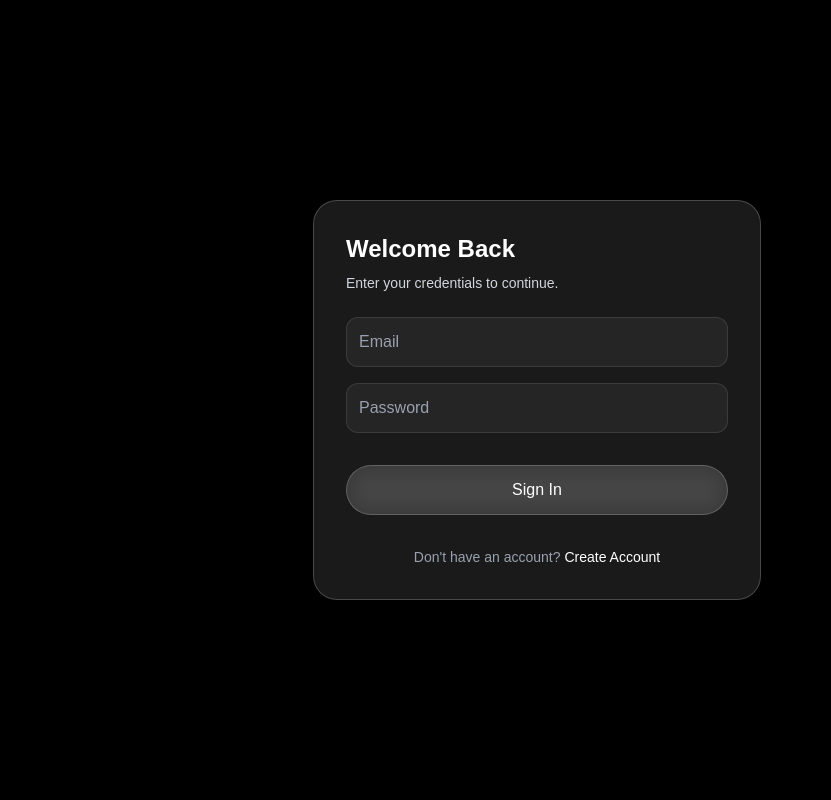
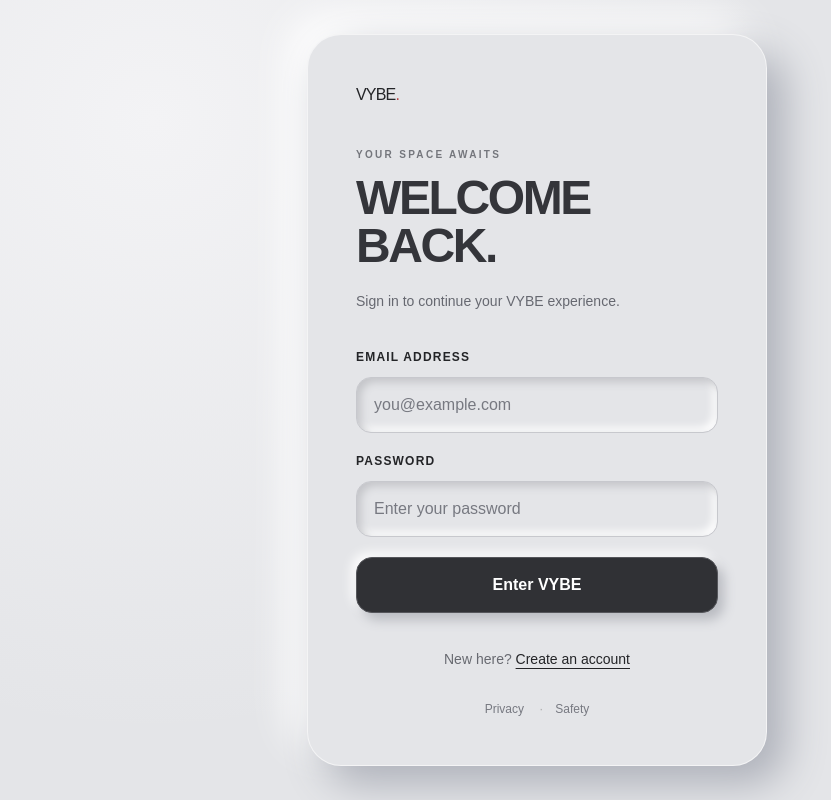
Before and after one commit to VYBE-D/vybe-web, a Next.js app: page /auth/login in a window 1280 px wide. Shown: the whole page, without its empty margins (103-934 px from the left). Built offline with nearby package versions, Linux system fonts and the light colour scheme; no server answers.

Commit message:
Apply tactile VYBE redesign to src/app/auth/login/page.tsx

```diff
--- a/src/app/auth/login/page.tsx
+++ b/src/app/auth/login/page.tsx
@@ -1,117 +1,50 @@
 "use client";
 
-import { useState } from "react";
+import { useState, type FormEvent } from "react";
 import { useRouter } from "next/navigation";
 import Link from "next/link";
-import { motion } from "framer-motion"; // Added to match Signup animation
 import { supabase } from "../../../lib/supabase";
 import { completeDeferredProfile } from "../../../lib/profile-onboarding";
 
 export default function LoginPage() {
   const router = useRouter();
-
   const [email, setEmail] = useState("");
   const [password, setPassword] = useState("");
   const [loading, setLoading] = useState(false);
   const [error, setError] = useState("");
 
-  const handleLogin = async (e: React.FormEvent) => {
+  const handleLogin = async (e: FormEvent) => {
     e.preventDefault();
     setError("");
     setLoading(true);
-
     try {
-      const { data, error } = await supabase.auth.signInWithPassword({
-        email,
-        password,
-      });
-
+      const { data, error } = await supabase.auth.signInWithPassword({ email, password });
       if (error) throw error;
       if (data.user) await completeDeferredProfile(data.user);
       router.replace("/home");
-    } catch (err: any) {
-      setError(err.message || "Failed to login");
+    } catch (err: unknown) {
+      setError(err instanceof Error ? err.message : "Unable to sign in.");
     } finally {
       setLoading(false);
     }
   };
 
-  return (
-    // 1. Matched Background (Pure Black)
-    <main className="min-h-screen bg-black flex items-center justify-center px-4">
-
-      {/* 2. Added Motion Wrapper to match Signup entry */}
-      <motion.div
-        initial={{ opacity: 0, y: 30 }}
-        animate={{ opacity: 1, y: 0 }}
-        transition={{ duration: 0.5 }}
-        className="w-full max-w-md"
-      >
-        <form
-          onSubmit={handleLogin}
-          // 3. Matched Container: White Glass (bg-white/10), White Border (border-white/20)
-          className="p-8 rounded-3xl bg-white/10 backdrop-blur-xl border border-white/20 text-white shadow-2xl"
-        >
-          <div className="mb-6">
-            <h1 className="text-2xl font-bold mb-2">Welcome Back</h1>
-            <p className="text-gray-300 text-sm">
-              Enter your credentials to continue.
-            </p>
-          </div>
-
-          {error && (
-            <div className="mb-4 p-3 rounded-xl bg-red-500/20 border border-red-500/30 text-red-200 text-sm text-center">
-              {error}
-            </div>
-          )}
-
-          <div className="space-y-4">
-            {/* Email Input - Styled to match implied 'input' class from Signup */}
-            <input
-              type="email"
-              placeholder="Email"
-              value={email}
-              onChange={(e) => setEmail(e.target.value)}
-              className="w-full bg-white/5 border border-white/10 focus:border-white/30 text-white placeholder-gray-400 p-3 rounded-xl outline-none transition-colors"
-              required
-            />
-
-            {/* Password Input */}
-            <input
-              type="password"
-              placeholder="Password"
-              value={password}
-              onChange={(e) => setPassword(e.target.value)}
-              className="w-full bg-white/5 border border-white/10 focus:border-white/30 text-white placeholder-gray-400 p-3 rounded-xl outline-none transition-colors"
-              required
-            />
-
-            {/* Login Button - Matched 'Tap' component style (rounded-full, white/10) */}
-            <button
-              type="submit"
-              disabled={loading}
-              className="w-full rounded-full border border-white/20
-              bg-white/10 backdrop-blur-md py-3 mt-4 hover:bg-white/20 transition-all
-              font-medium disabled:opacity-50 disabled:cursor-not-allowed"
-            >
-              {loading ? "Signing in..." : "Sign In"}
-            </button>
-          </div>
-
-          {/* Footer Link */}
-          <div className="mt-8 text-center">
-            <p className="text-gray-400 text-sm">
-              Don&apos;t have an account?{" "}
-              <Link
-                href="/auth/signup"
-                className="text-white font-semibold hover:underline decoration-white/50 underline-offset-4"
-              >
-                Create Account
-              </Link>
-            </p>
-          </div>
-        </form>
-      </motion.div>
-    </main>
-  );
+  return <main className="vybe-auth">
+    <div className="vybe-auth__card">
+      <Link href="/" className="inline-block mb-10 font-black italic text-3xl tracking-tighter text-[#232427]" aria-label="VYBE homepage">VYBE<span className="text-[#b94142]">.</span></Link>
+      <div className="mb-9">
+        <p className="text-[10px] uppercase tracking-[.23em] font-black text-[#74767c] mb-3">Your space awaits</p>
+        <h1 className="text-5xl font-black uppercase tracking-tighter leading-none text-[#34353a]">Welcome<br/>back.</h1>
+        <p className="text-[#666870] text-sm mt-5 leading-relaxed">Sign in to continue your VYBE experience.</p>
+      </div>
+      <form onSubmit={handleLogin} className="space-y-5">
+        {error && <p role="alert" className="rounded-xl bg-[#b94142]/10 border border-[#b94142]/30 p-3 text-sm text-[#933436]">{error}</p>}
+        <div><label htmlFor="vybe-email" className="block text-xs font-bold uppercase tracking-widest mb-3">Email address</label><input id="vybe-email" type="email" autoComplete="email" value={email} onChange={e=>setEmail(e.target.value)} placeholder="you@example.com" required /></div>
+        <div><label htmlFor="vybe-password" className="block text-xs font-bold uppercase tracking-widest mb-3">Password</label><input id="vybe-password" type="password" autoComplete="current-password" value={password} onChange={e=>setPassword(e.target.value)} placeholder="Enter your password" required /></div>
+        <button type="submit" disabled={loading} aria-busy={loading}>{loading?"Signing in…":"Enter VYBE"}</button>
+      </form>
+      <p className="text-center text-sm text-[#686a71] mt-9">New here? <Link className="font-black text-[#232427] underline underline-offset-4" href="/auth/signup">Create an account</Link></p>
+      <p className="text-center mt-8 text-xs"><Link href="/privacy" className="text-[#777981] hover:underline">Privacy</Link> <span className="mx-3 text-[#aaa]">·</span><Link href="/safety" className="text-[#777981] hover:underline">Safety</Link></p>
+    </div>
+  </main>;
 }
```
